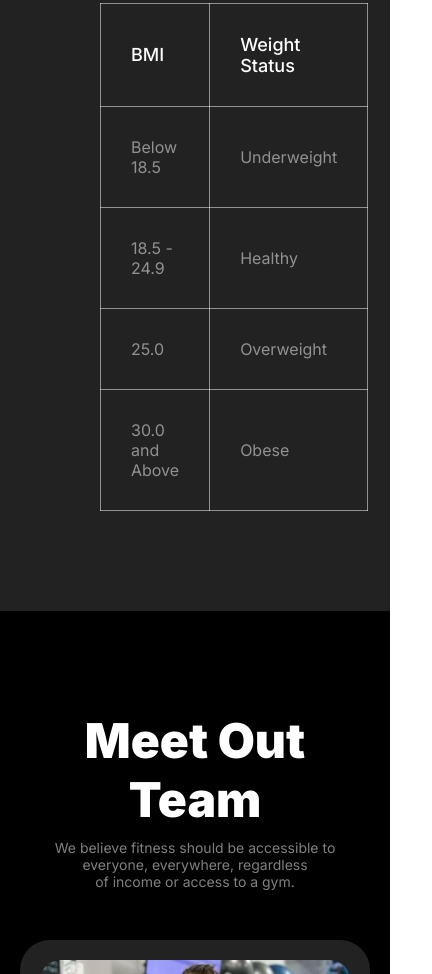
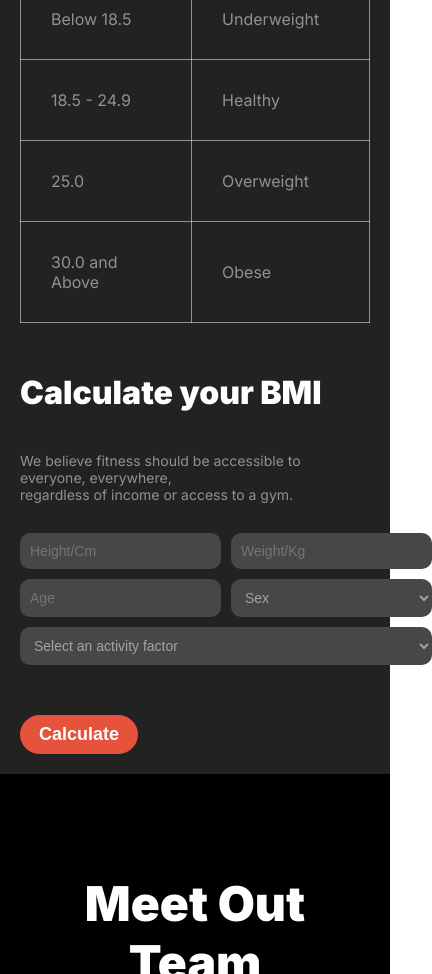
Before and after one commit to momin096/Fitness, a plain HTML site: page index.html in a window 390 px wide. Shown: the part 3481-4455 px from the top of the page, 432 px wide, since content can reach past the window. Drawn offline with Linux system fonts and the light colour scheme; a web font is replaced by a local one.

Commit message:
bmi calculator added with mobile responsive

```diff
--- a/index.html
+++ b/index.html
@@ -102,9 +102,9 @@
         <!--    BMI CALCULATOR -->
 
         <section class="bmi-container">
-            <div class="max-width">
+            <div class="max-width bmi">
                 <div class="bmi-chart-container">
-                    <h3 >BMI Calculator Chart</h3>
+                    <h3 class="bmi-title">BMI Calculator Chart</h3>
                     <table class="bmi-chart">
                         <tr>
                             <th>BMI</th>
@@ -127,6 +127,30 @@
                             <td>Obese</td>
                         </tr>
                     </table>
+                </div>
+
+                <div class="bmi-right">
+                    <h3 class="bmi-title">Calculate your BMI</h3>
+                    <p class="bmi-description">We believe fitness should be accessible to everyone, everywhere,
+                      <br>  regardless of income or access to a gym. </p>
+
+                    <div class="bmi-calculate-container">
+                        <input class="input" type="number" name="" id="" placeholder="Height/Cm">
+                        <input class="input" type="number" name="" id="" placeholder="Weight/Kg">
+                        <input class="input" type="number" name="" id="" placeholder="Age">
+                        <select name="Sex" id="" class="input" >
+                            <option value="male">Male</option>
+                            <option value="female">Female</option>
+                            <option value="" disabled selected>Sex</option>
+                        </select>
+                        <select name="Activity" id="full-width" class="input">
+                            <option value="">Light</option>
+                            <option value="">Medium</option>
+                            <option value="">Extreme</option>
+                            <option value="" disabled selected>Select an activity factor</option>
+                        </select>
+                    </div>
+                    <button id="btn-calculate" class="btn-primary">Calculate</button>
                 </div>
 
             </div>
--- a/styles/style.css
+++ b/styles/style.css
@@ -340,48 +340,94 @@
 
 /* BMI CALCULATOR */
 
-    .bmi-container{
+.bmi-container {
     background: #222;
     padding: 100px;
 }
 
+.bmi {
+    display: flex;
+    align-items: center;
+}
 
 
-    .bmi-chart{
+
+.bmi-chart {
     border-collapse: collapse;
 }
 
-    .bmi-chart-container > h3{
+.bmi-chart-container {
+    width: 50%;
+}
+
+.bmi-title {
     font-size: 32px;
     font-weight: 900;
     color: white;
     margin-bottom: 40px;
 }
 
-    th ,td {
+th,
+td {
     border: 1px solid var(--secondary-color);
     padding: 30px;
     text-align: left;
 
 }
 
-    th{
+th {
     color: white;
     font-weight: 500;
     font-size: 18px;
 
 }
 
-    td{
+td {
     color: var(--secondary-color);
     font-size: 16px;
     font-weight: 400;
 }
 
+.bmi-right {
+    width: 50%;
+}
+
+
+.bmi-calculate-container {
+    display: grid;
+    grid-template-columns: repeat(2, 1fr);
+    gap: 30px;
+}
+
+#full-width {
+    grid-column: span 2;
+}
+
+.bmi-description {
+    font-size: 14px;
+    font-weight: 400;
+    color: var(--secondary-color);
+    margin-bottom: 30px;
+}
+
+.input {
+    font-size: 18px;
+    font-weight: 500;
+    padding: 20px;
+    border-radius: 10px;
+    background-color: #474747;
+    color: var(--secondary-color);
+    border: none;
+}
+
+#btn-calculate {
+    margin-top: 50px;
+}
+
+
 /* Meet Out team */
 .team {
     background-color: black;
-
     padding: 20px;
     padding-top: 100px;
     padding-bottom: 100px;
@@ -594,6 +640,40 @@ a {
         font-size: 38px;
     }
 
+    /* BMI calculator */
+
+    .bmi-container {
+        padding: 20px;
+        padding-top: 50px;
+    }
+
+    .bmi {
+        flex-direction: column;
+        justify-content: center;
+        align-content: center;
+        gap: 50px;
+    }
+
+    .bmi-chart-container {
+        width: 100%;
+    }
+
+    .bmi-right {
+        width: 100%;
+    }
+
+    .bmi-calculate-container {
+        display: grid;
+        grid-template-columns: repeat(2, 1fr);
+        gap: 10px;
+    }
+
+    .input {
+        padding: 10px;
+        font-size: 14px;
+    }
+
+
 
     /* Meet Out team */
 
@@ -611,7 +691,7 @@ a {
         gap: 40px;
     }
 
-    #line{
+    #line {
         width: 95%;
         margin: 0 auto;
     }
```
Lines whose indentation alone changed are shown as unchanged.
